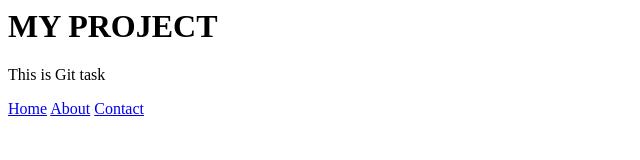
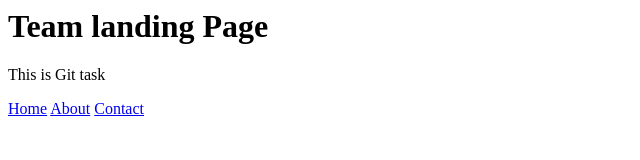
Before and after one commit to sheshakiaq/git-fundamentals-practice, a plain HTML site: page index.html in a window 1280 px wide. Shown: the whole page, without its empty margins (0-640 px from the left). Drawn offline with Linux system fonts and the light colour scheme.

Commit message:
new title added in new brnch

```diff
--- a/index.html
+++ b/index.html
@@ -1,4 +1,4 @@
-<h1> MY PROJECT</h1>
+<h1> Team landing Page</h1>
 <p>This is Git task</p>
 <nav>
   <a href="#">Home</a>
```
